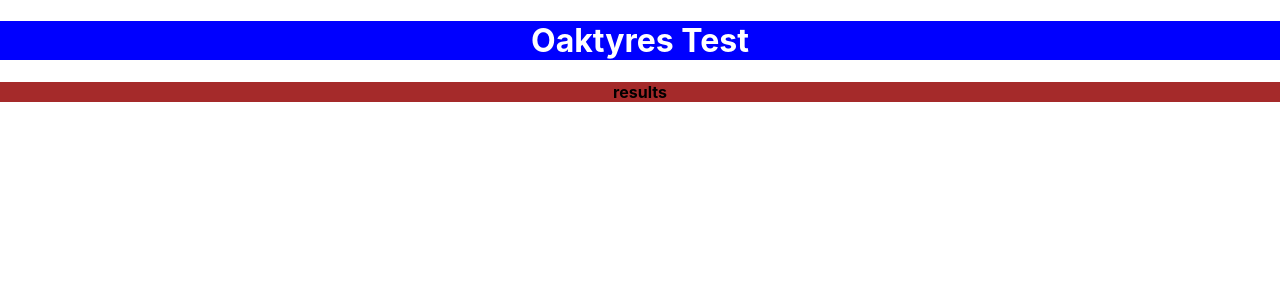
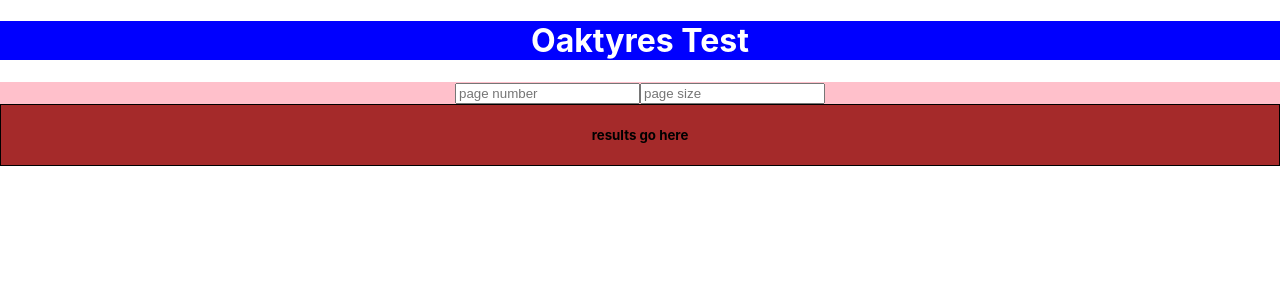
Before and after one commit to CharlieMallon/oaktyers-test, a React (Create React App) app: page / in a window 1280 px wide. Shown: the top 300 px of the page. Built offline with nearby package versions, Linux system fonts and the light colour scheme.

Commit message:
added input functions

```diff
--- /dev/null
+++ b/src/components/Pagination/Pagination.jsx
@@ -0,0 +1,25 @@
+import React, { useState } from "react";
+import styles from "./Pagination.module.css";
+
+
+const Pagination = () => {
+    const [number, setNumber] = useState('');
+      const handleChangeNumber = (event) => {
+        setNumber(event.target.value);
+      };
+    const [size, setSize] = useState('');
+      const handleChangeSize = (event) => {
+        setSize(event.target.value);
+      };
+
+      //can return 0, could cause issues
+      console.log(number, size)
+    return (
+        <div className={styles.main}>
+            <input type="number" placeholder="page number" onChange={handleChangeNumber} />
+            <input type="number" placeholder="page size" onChange={handleChangeSize}/>
+        </div>
+    )
+}
+
+export default Pagination
--- /dev/null
+++ b/src/components/Pagination/Pagination.module.css
@@ -0,0 +1,3 @@
+.main{
+    background-color: pink;
+}
--- a/src/pages/SearchPage/searchPage.jsx
+++ b/src/pages/SearchPage/searchPage.jsx
@@ -1,12 +1,16 @@
-import React, { useState } from "react";
+import React from "react";
+import Pagination from "../../components/Pagination/Pagination";
+import ResultCard from "../../components/ResultCard/ResultCard";
 import styles from "./SearchPage.module.css"
+
 
 const SearchPage = () => {
     // boxes for ?page and ?per_page go here
     // result cards go here
     return (
         <div className = {styles.main}>
-            <h4>results</h4>
+            < Pagination />
+            < ResultCard />
         </div>
     )
 }
```
Also changed, not shown: src/components/ResultCard/ResultCard.jsx (renamed from src/components/ResultsCard/ResultsCard.jsx), src/components/ResultCard/ResultCard.module.css (renamed from src/components/ResultsCard/ResultsCard.module.css).
